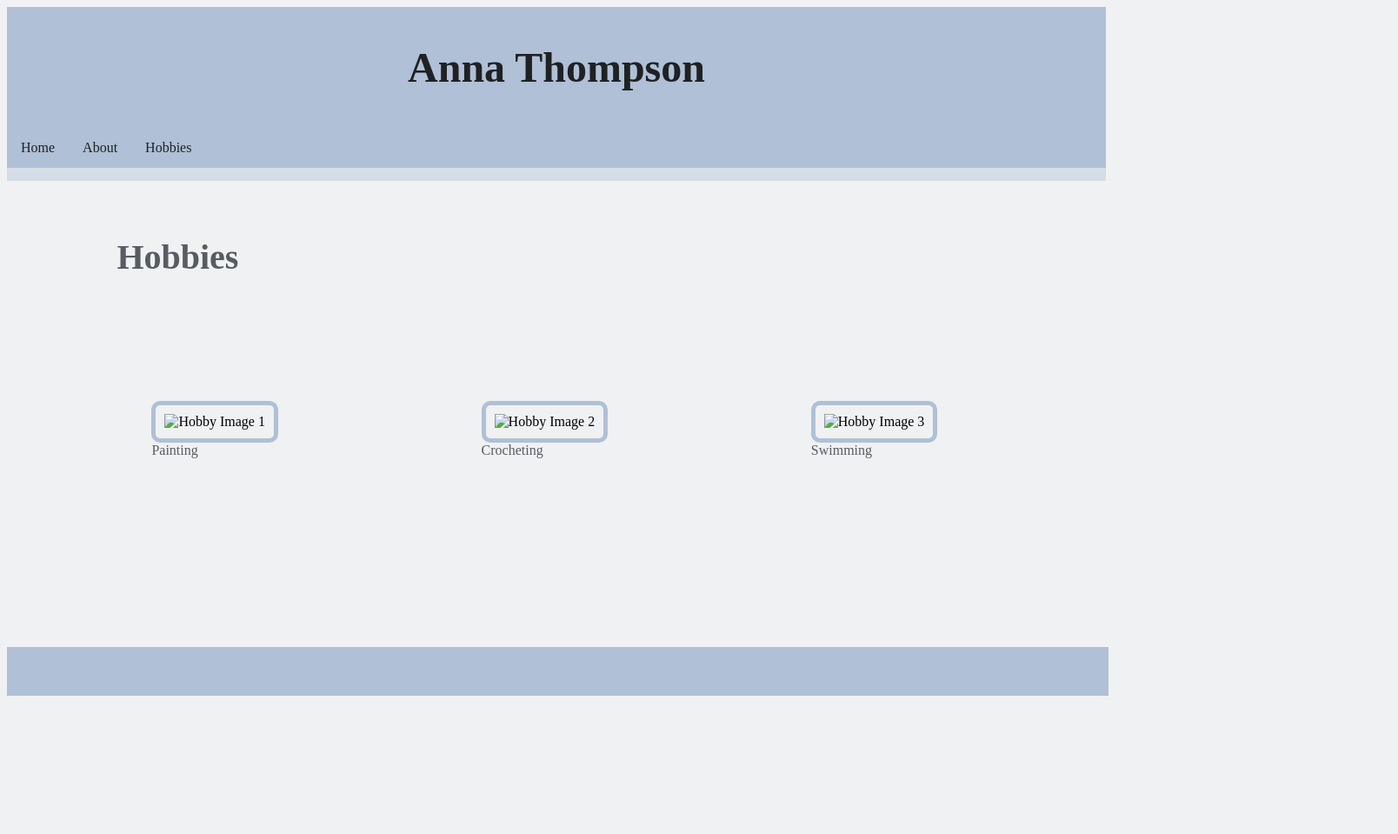
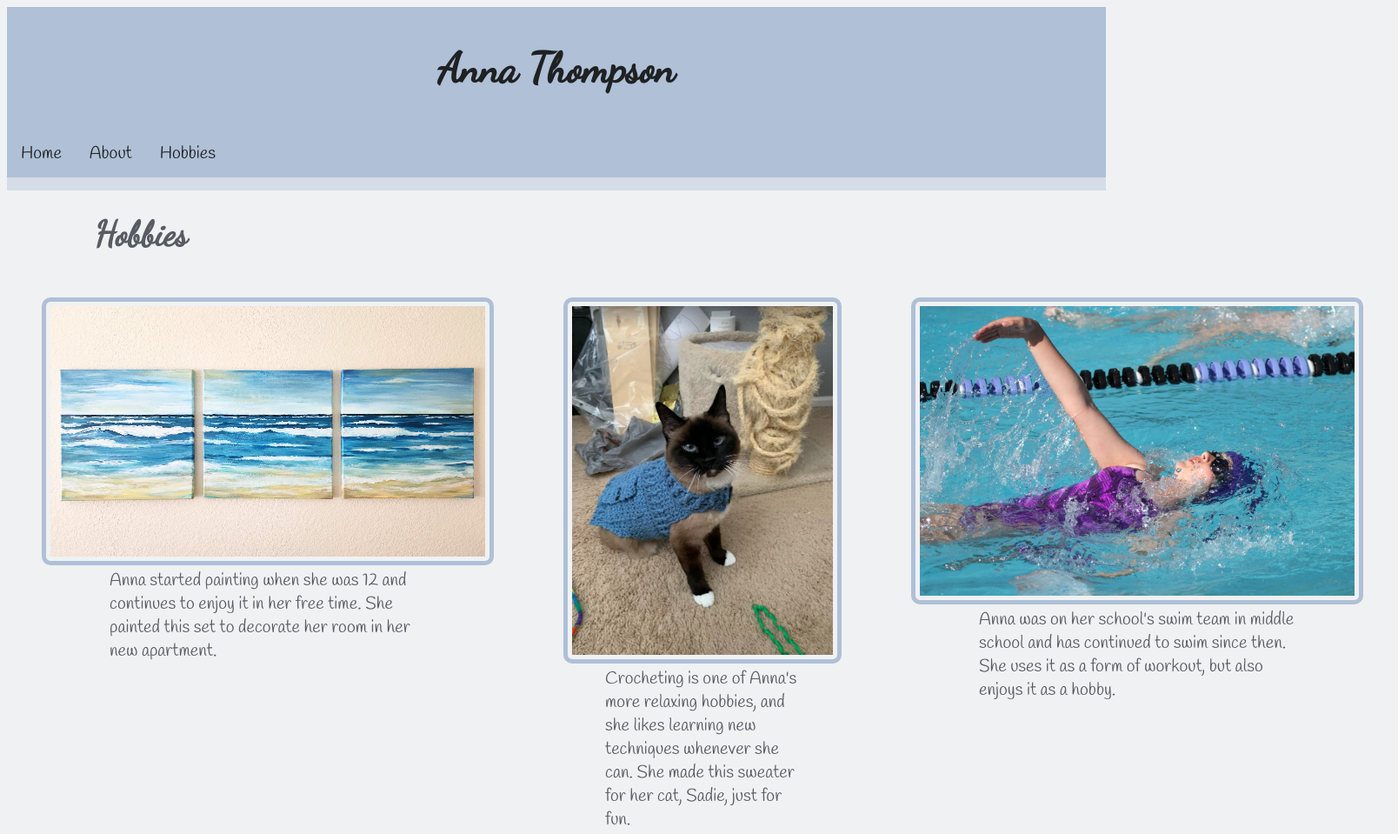
Before and after one commit to TNairn/bioSite, a plain HTML site: page hobbiesPage.html in a window 1280 px wide. Shown: the top 959 px of the page at 87% size, 1608 px wide, since content can reach past the window. Before the commit the page ends 800 px from the top, so only its background shows below. Drawn offline with Linux system fonts and the light colour scheme.

Commit message:
Update site and add pictures and styling.

```diff
--- a/hobbiesPage.html
+++ b/hobbiesPage.html
@@ -4,6 +4,9 @@
     <head>
         <title>Hobbies: Anna Thompson</title>
         <link href="site.css" type="text/css" rel="stylesheet">
+        <link rel="preconnect" href="https://fonts.googleapis.com">
+        <link rel="preconnect" href="https://fonts.gstatic.com" crossorigin>
+        <link href="https://fonts.googleapis.com/css2?family=Dancing+Script&family=Handlee&display=swap" rel="stylesheet">
     </head>
     <body>
         <header>
@@ -19,20 +22,29 @@
             <div id="image-gallery">
                 <div>
                     <figure>
-                        <img src=# alt="Hobby Image 1">
-                        <figcaption>Painting</figcaption>
+                        <img src="images/painting.jpg" alt="Anna's paintings" width="500px" height="288px">
+                        <figcaption>
+                            Anna started painting when she was 12 and continues to enjoy it in her
+                            free time. She painted this set to decorate her room in her new apartment.
+                        </figcaption>
                     </figure>
                 </div>
                 <div>
                     <figure>
-                        <img src=# alt="Hobby Image 2">
-                        <figcaption>Crocheting</figcaption>
+                        <img src="images/Sadie.png" alt="Homemade cat sweater" width="300px" height="401px">
+                        <figcaption>
+                            Crocheting is one of Anna's more relaxing hobbies, and she likes
+                            learning new techniques whenever she can. She made this sweater for her cat, Sadie, just for fun.
+                        </figcaption>
                     </figure>
                 </div>
                 <div>
                     <figure>
-                        <img src=# alt="Hobby Image 3">
-                        <figcaption>Swimming</figcaption>
+                        <img src="images/swimming.JPG" alt="Anna swimming" width="500px" height="333px">
+                        <figcaption>
+                            Anna was on her school's swim team in middle school and has continued to
+                            swim since then. She uses it as a form of workout, but also enjoys it as a hobby.
+                        </figcaption>
                     </figure>
                 </div>
             </div>
--- a/site.css
+++ b/site.css
@@ -8,6 +8,7 @@ header {
 }
 
 h1 {
+    font-family: 'Dancing Script', cursive;
     font-size: 3em;
     color: #1F2122;
     text-align: center;
@@ -22,6 +23,8 @@ h1 {
 }
 
 #navbar a {
+    font-family: 'Handlee', cursive;
+    font-size: 1.25em;
     float: left;
     display: block;
     color: #1F2122;
@@ -36,21 +39,28 @@ h1 {
 }
 
 h2 {
+    font-family: 'Dancing Script', cursive;
     font-size: 2.5em;
-    margin-top: 5%;
-    margin-left: 10%;
+    margin-top: 2%;
+    margin-left: 8%;
     color: #575C63;
 }
 
+#images {
+    justify-content: center;
+}
+
 #image-gallery {
-	display: grid;
+    display: grid;
 	grid-template-columns: auto auto auto;
-	margin-top: 10%;
-    margin-left: 10%;
+}
+
+figure {
+    text-align: center;
 }
 
 img {
-    padding: 10px;
+    padding: 5px;
     border-style: solid;
     border-width: 5px;
     border-radius: 10px;
@@ -58,27 +68,36 @@ img {
 }
 
 figcaption {
+    font-family: 'Handlee', cursive;
+    font-size: 20px;
+    text-align: left;
     color: #575C63;
+    margin-left: 15%;
+    margin-right: 15%;
 }
 
 #about-image {
-    width: 25%;
+    padding: 10px;
+    text-align: center;
+    margin-bottom: 20px;
+}
+
+#about-text {
+    width: 60%;
     margin: auto;
-    padding: 10px;
 }
 
 p {
+    font-family: 'Handlee', cursive;
     font-size: 1.25em;
-    width: 60%;
     color: #1F2122;
     text-indent: 2em;
-    margin: auto;
 }
 
 footer {
     background-color: #AFC0D7;
     position: absolute;
-    bottom: 0;
-    width: 99%;
+    width: 99.5%;
     height: 7%;
+    margin-top: 5%;
 }
```
Also changed, not shown: aboutPage.html (+6 -1 lines), index.html (+20 -6 lines), images/Sadie.png (added), images/painting.jpg (added), images/portrait.jpg (added), images/squat.jpg (added), images/swimming.JPG (added), 2 other files.
